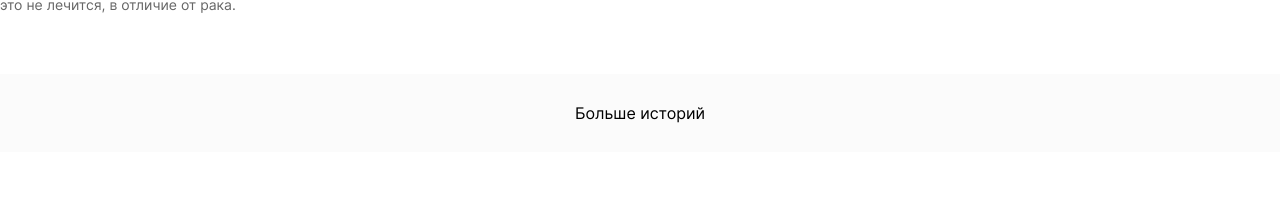
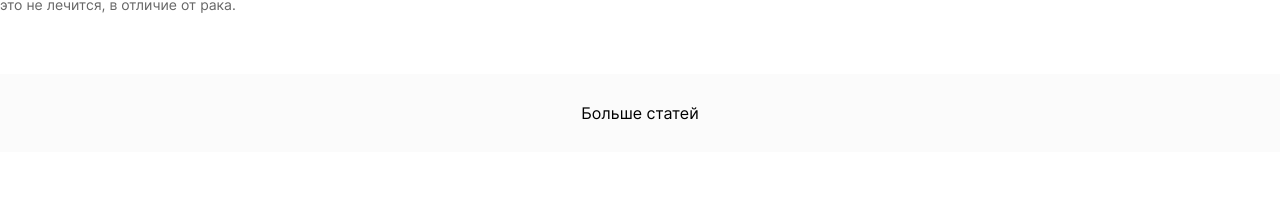
Before and after one commit to notabene91/rak-lechitsa, a Nuxt app: page /stories/1 in a window 1280 px wide. Shown: the part 2872-3074 px from the top of the page. Built offline with nearby package versions, Linux system fonts and the light colour scheme.

Commit message:
Перенес кнопку Больше статей в ui

```diff
--- a/components/StoryBlock.vue
+++ b/components/StoryBlock.vue
@@ -7,22 +7,23 @@
       <storyGrid />
     </div>
     <div class="storyblock__button">
-      <button class="storyblock__button large-btn">{{ button }}</button>
+      <bigGreyButton />
     </div>
   </section>
 </template>
 
 <script>
 import StoryGrid from '@/components/StoryGrid';
+import BigGreyButton from '@/components/ui/BigGreyButton';
 export default {
   components: {
     storyGrid: StoryGrid,
+    bigGreyButton: BigGreyButton,
   },
 
   data() {
     return {
       stories: 'Истории неизлечимых привычек',
-      button: 'Больше статей',
     };
   },
 };
@@ -33,17 +34,6 @@ export default {
   max-width: 420px;
   margin-bottom: 70px;
   text-align: left;
-}
-.storyblock__button {
-  max-width: 100%;
-  height: 82px;
-  padding: 0;
-  border: none;
-  font-family: 'Inter', sans-serif;
-  font-style: normal;
-  font-weight: normal;
-  font-size: 16px;
-  line-height: 20px;
 }
 
 @media (max-width: 1280px) {
@@ -61,11 +51,6 @@ export default {
     font-size: 24px;
     line-height: 28px;
     padding: 80px 0 46px;
-  }
-
-  .storyblock__button {
-    height: 50px;
-    font-size: 13px;
   }
 }
 
@@ -86,8 +71,5 @@ export default {
     padding: 50px 0 40px;
     text-align: left;
   }
-  .storyblock__button {
-    margin-top: 10px;
-  }
 }
 </style>
--- a/components/VideoStory.vue
+++ b/components/VideoStory.vue
@@ -135,4 +135,3 @@ export default {
   }
 }
 </style>
-gigi
--- /dev/null
+++ b/components/ui/BigGreyButton.vue
@@ -0,0 +1,47 @@
+<template>
+  <button class="big-grey-button large-btn">{{ button }}</button>
+</template>
+
+<script>
+export default {
+  data() {
+    return {
+      button: 'Больше статей',
+    };
+  },
+};
+</script>
+
+<style scoped>
+.big-grey-button {
+  max-width: 100%;
+  height: 82px;
+  padding: 0;
+  border: none;
+  font-family: 'Inter', sans-serif;
+  font-style: normal;
+  font-weight: normal;
+  font-size: 16px;
+  line-height: 20px;
+}
+
+@media (max-width: 1280px) {
+  .big-grey-button {
+    height: 78px;
+  }
+}
+
+@media (max-width: 1024px) {
+  .big-grey-button {
+    height: 50px;
+    font-size: 13px;
+  }
+}
+
+/* Не пойму, откуда тут mp10px. Но не просто так же? Удалять не буду :) */
+@media (max-width: 320px) {
+  .big-grey-button {
+    margin-top: 10px;
+  }
+}
+</style>
--- a/pages/stories/_id.vue
+++ b/pages/stories/_id.vue
@@ -6,7 +6,7 @@
       <storyGrid />
     </div>
     <div class="id__button">
-      <button class="id__button large-btn">Больше историй</button>
+      <bigGreyButton />
     </div>
   </div>
 </template>
@@ -15,11 +15,13 @@
 import StoryTitle from '@/components/StoryTitle';
 import StoryText from '@/components/StoryText';
 import StoryGrid from '@/components/StoryGrid';
+import BigGreyButton from '@/components/ui/BigGreyButton';
 export default {
   components: {
     StoryTitle: StoryTitle,
     StoryText: StoryText,
     storyGrid: StoryGrid,
+    bigGreyButton: BigGreyButton,
   },
 };
 </script>
@@ -28,34 +30,16 @@ export default {
 .id__grid {
   margin-top: 50px;
 }
-.id__button {
-  max-width: 100%;
-  height: 82px;
-  padding: 0;
-  border: none;
-  font-family: 'Inter', sans-serif;
-  font-style: normal;
-  font-weight: normal;
-  font-size: 16px;
-  line-height: 20px;
-}
 
-@media (max-width: 1280px) {
-  .id__button {
-    height: 78px;
-  }
+/* @media (max-width: 1280px) {
+  .
 }
 
 @media (max-width: 1024px) {
-  .id__button {
-    height: 50px;
-    font-size: 13px;
-  }
+
 }
 
 @media (max-width: 320px) {
-  .id__button {
-    margin-top: 10px;
-  }
-}
+
+} */
 </style>
```
